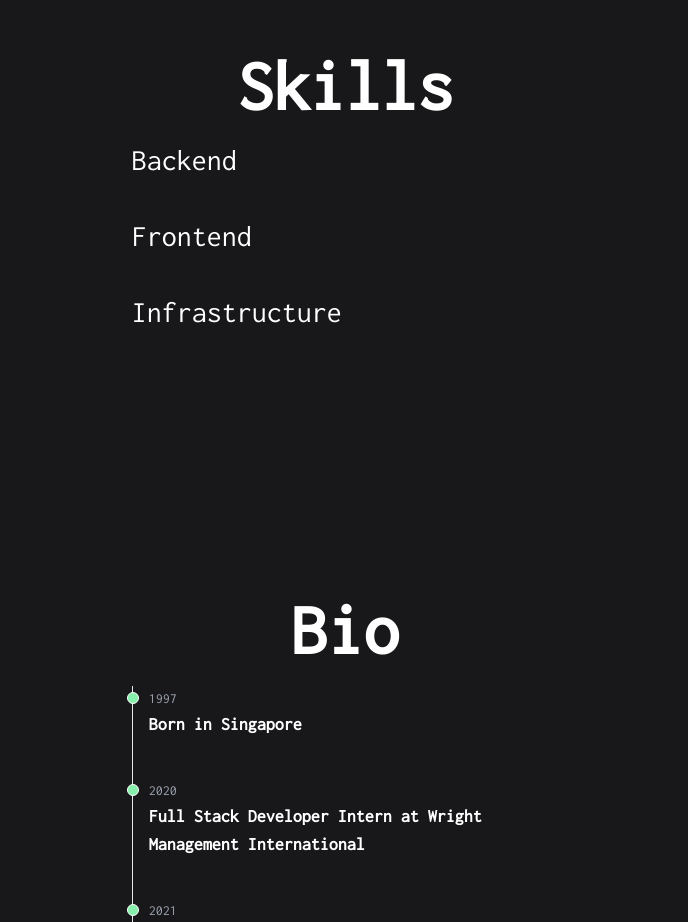
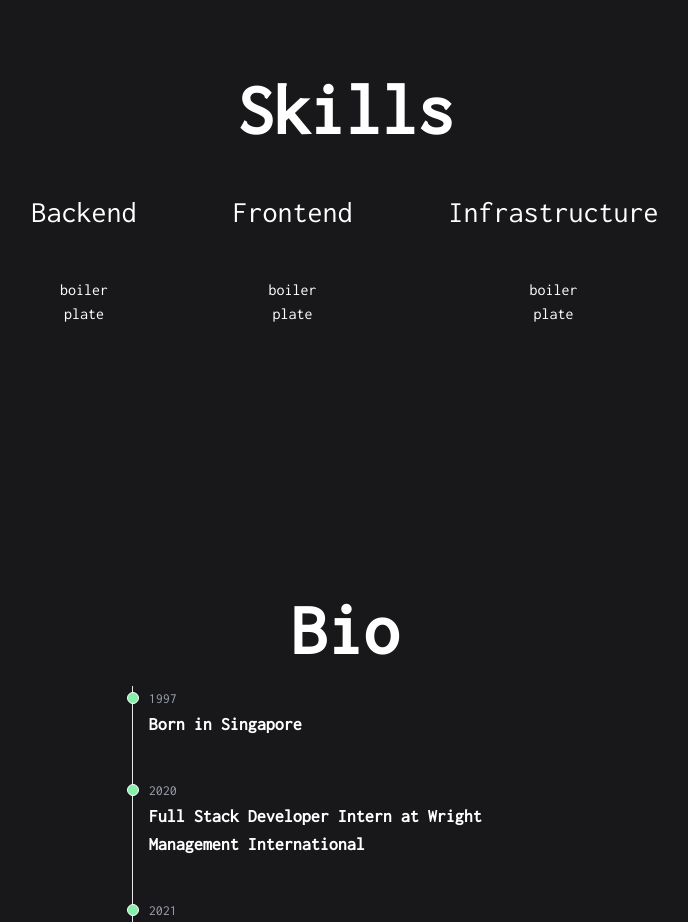
Before and after one commit to haojie9777/haojie-portfolio, a Next.js app: page / in a window 1280 px wide. Shown: the part 1100-2022 px from the top of the page, without its empty margins (295-983 px from the left). Built offline with nearby package versions, Linux system fonts and the light colour scheme.

Commit message:
working on skills component

```diff
--- a/components/Skills.jsx
+++ b/components/Skills.jsx
@@ -4,10 +4,22 @@ const Skills = () => {
   return (
     <div id='skills' className='flex flex-col items-center justify-center h-screen text-white'>
       <h2 className='text-7xl font-bold '>Skills</h2>
-      <div className='mr-auto'>
-        <p className='py-5 text-3xl'>Backend</p>
-        <p className='py-5 text-3xl'>Frontend</p>
-        <p className='py-5 text-3xl'>Infrastructure</p>
+      <div className='flex flex-row items-center justify-center'>
+        <div className='flex flex-col items-center justify-center'>
+        <p className='m-12 text-3xl'>Backend</p>
+        <p>boiler</p>
+        <p>plate</p>
+        </div>
+        <div className='flex flex-col items-center justify-center'>
+        <p className='m-12 text-3xl'>Frontend</p>
+        <p>boiler</p>
+        <p>plate</p>
+        </div>
+        <div className='flex flex-col items-center justify-center'>
+        <p className='m-12 text-3xl'>Infrastructure</p>
+        <p>boiler</p>
+        <p>plate</p>
+          </div>
       </div>
     </div>
   )
```
